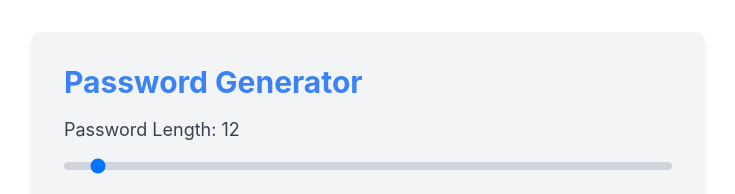
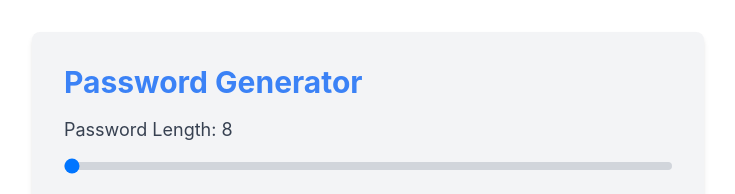
Before and after one commit to makasihh/ARZ-All-In-One-Password-Generator, a React (Vite) app: page / in a window 1280 px wide. Shown: the top 194 px of the page, without its empty margins (272-1007 px from the left). Built offline with nearby package versions, Linux system fonts and the light colour scheme.

Commit message:
Fix bugs when unchecking Include Memorable the password length doesn't change to the default value.

```diff
--- a/src/App.tsx
+++ b/src/App.tsx
@@ -1,9 +1,10 @@
-import { useState } from "react";
+import { useState, useEffect } from "react";
 import "./index.css";
 
 const App = () => {
   const [password, setPassword] = useState<string>("");
-  const [passwordLength, setPasswordLength] = useState<number>(12);
+  const [passwordLength, setPasswordLength] = useState<number>(8); // Set initial value to 8
+  const [passwordLabel, setPasswordLabel] = useState<string>("Password Length");
   const [includeNumbers, setIncludeNumbers] = useState<boolean>(true);
   const [includeSymbols, setIncludeSymbols] = useState<boolean>(true);
   const [includeUppercase, setIncludeUppercase] = useState<boolean>(true);
@@ -16,6 +17,11 @@ const App = () => {
   const [includeMemorable, setIncludeMemorable] = useState<boolean>(false);
   const [memorableSeparator, setMemorableSeparator] = useState<string>("-");
   const memorableSeparators = ["-", ".", "+", "/", ":", ">", "<", "&"];
+
+  useEffect(() => {
+    // Update password length when the component mounts based on includeMemorable status
+    setPasswordLength(includeMemorable ? 3 : 8);
+  }, [includeMemorable]);
 
   const handleMemorableSeparatorChange = (
     e: React.ChangeEvent<HTMLSelectElement>
@@ -52,7 +58,9 @@ const App = () => {
   };
 
   const generatePassword = async () => {
-    const response = await fetch("http://localhost:5000/generate-password", {
+    const response = await fetch(
+      "https://arz-aiopgb.vercel.app/generate-password",
+      {
         method: "POST",
         headers: {
           "Content-Type": "application/json",
@@ -74,7 +82,8 @@ const App = () => {
           includeMemorable: includeMemorable,
           memorableSeparator: includeMemorable ? memorableSeparator : null,
         }),
-    });
+      }
+    );
     const data = await response.json();
     setPassword(data.password);
 
@@ -101,7 +110,9 @@ const App = () => {
     setIncludeUppercase(true);
     setIncludeLowercase(true);
     // Reset Password Length based on includeMemorable status
-    setPasswordLength(includeMemorable ? 3 : 12);
+    setPasswordLength(includeMemorable ? 3 : 8);
+    // Update password label based on includeMemorable status
+    setPasswordLabel(includeMemorable ? "Password Length" : "Words");
   };
 
   return (
@@ -111,7 +122,7 @@ const App = () => {
       </h1>
       <div className="mb-4">
         <label className="text-lg text-gray-700 block mb-2">
-          Password Length: {passwordLength}
+          {passwordLabel}: {passwordLength}
         </label>
         <input
           type="range"
```
Lines whose indentation alone changed are shown as unchanged.
